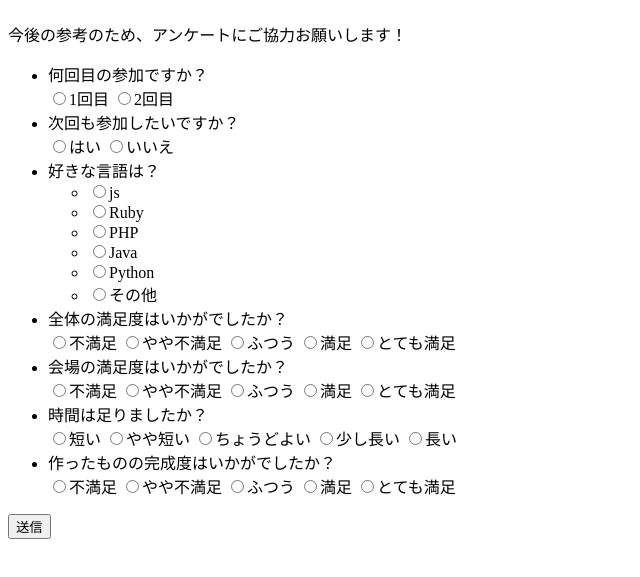
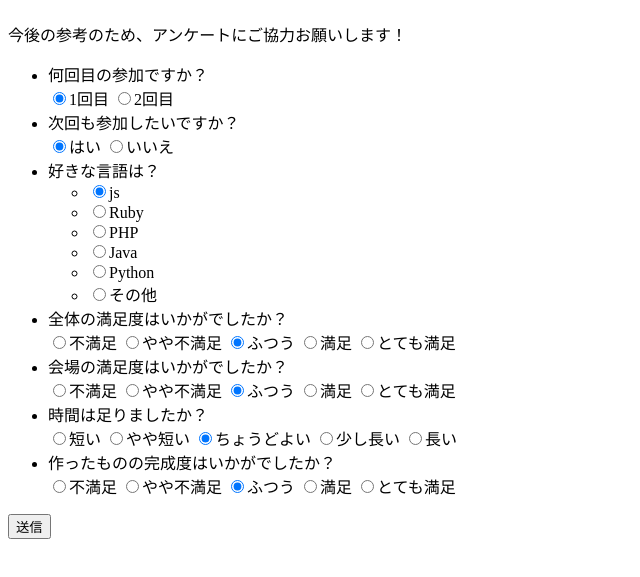
Before and after one commit to hachiilcane/jsdojo-2013, a website: page views/index.html in a window 1280 px wide. Shown: the part 67-644 px from the top of the page, without its empty margins (0-640 px from the left). Drawn offline with Linux system fonts and the light colour scheme.

Commit message:
選択肢のデフォルトを設定

```diff
--- a/views/index.html
+++ b/views/index.html
@@ -16,7 +16,7 @@
     <li>
       <div>何回目の参加ですか？</div>
       <div>
-	<input type="radio" name="times" value="1" id="">1回目</input>
+	<input type="radio" name="times" value="1" checked="checked" id="">1回目</input>
 	<input type="radio" name="times" value="2" id="">2回目</input>
       </div>
     </li>
@@ -24,7 +24,7 @@
     <li>
       <div>次回も参加したいですか？</div>
       <div>
-	<input type="radio" name="want_next" value="yes" id="">はい</input>
+	<input type="radio" name="want_next" value="yes" checked="checked" id="">はい</input>
 	<input type="radio" name="want_next" value="no" id="">いいえ</input>
       </div>
     </li>
@@ -32,7 +32,7 @@
     <li>
       <div>好きな言語は？</div>
       <ul>
-	<li><input type="radio" name="language" value="js" id="">js</input></li>
+	<li><input type="radio" name="language" value="js" checked="checked" id="">js</input></li>
 	<li><input type="radio" name="language" value="ruby" id="">Ruby</input></li>
 	<li><input type="radio" name="language" value="php" id="">PHP</input></li>
 	<li><input type="radio" name="language" value="java" id="">Java</input></li>
@@ -46,7 +46,7 @@
       <div>
 	<input type="radio" name="total_satisfaction" value="1" id="">不満足</input>
 	<input type="radio" name="total_satisfaction" value="2" id="">やや不満足</input>
-	<input type="radio" name="total_satisfaction" value="3" id="">ふつう</input>
+	<input type="radio" name="total_satisfaction" value="3" checked="checked" id="">ふつう</input>
 	<input type="radio" name="total_satisfaction" value="4" id="">満足</input>
 	<input type="radio" name="total_satisfaction" value="5" id="">とても満足</input>
       </div>
@@ -57,7 +57,7 @@
       <div>
 	<input type="radio" name="venue_satisfaction" value="1" id="">不満足</input>
 	<input type="radio" name="venue_satisfaction" value="2" id="">やや不満足</input>
-	<input type="radio" name="venue_satisfaction" value="3" id="">ふつう</input>
+	<input type="radio" name="venue_satisfaction" value="3" checked="checked" id="">ふつう</input>
 	<input type="radio" name="venue_satisfaction" value="4" id="">満足</input>
 	<input type="radio" name="venue_satisfaction" value="5" id="">とても満足</input>
       </div>
@@ -68,7 +68,7 @@
       <div>
 	<input type="radio" name="working_hours" value="1" id="">短い</input>
 	<input type="radio" name="working_hours" value="2" id="">やや短い</input>
-	<input type="radio" name="working_hours" value="3" id="">ちょうどよい</input>
+	<input type="radio" name="working_hours" value="3" checked="checked" id="">ちょうどよい</input>
 	<input type="radio" name="working_hours" value="4" id="">少し長い</input>
 	<input type="radio" name="working_hours" value="5" id="">長い</input>
       </div>
@@ -79,7 +79,7 @@
       <div>
 	<input type="radio" name="work_satisfaction" value="1" id="">不満足</input>
 	<input type="radio" name="work_satisfaction" value="2" id="">やや不満足</input>
-	<input type="radio" name="work_satisfaction" value="3" id="">ふつう</input>
+	<input type="radio" name="work_satisfaction" value="3" checked="checked" id="">ふつう</input>
 	<input type="radio" name="work_satisfaction" value="4" id="">満足</input>
 	<input type="radio" name="work_satisfaction" value="5" id="">とても満足</input>
       </div>
```
